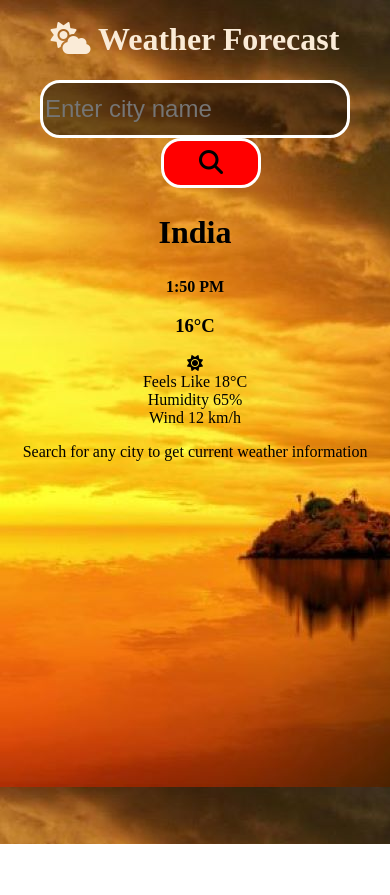
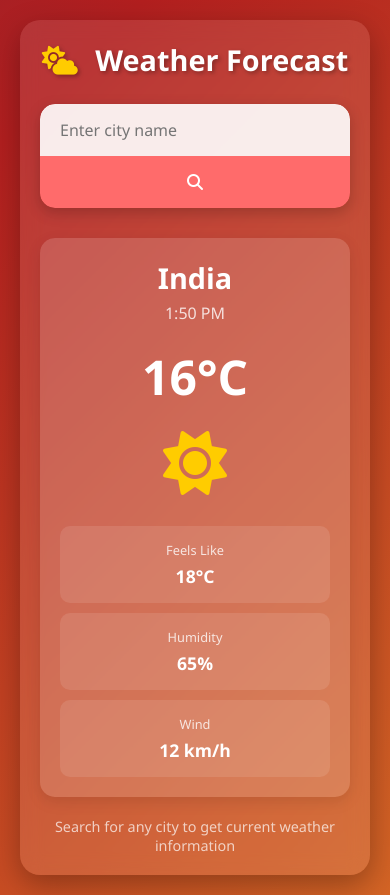
Before and after one commit to shivamchauhan05/temperature-app, a plain HTML site: page index.html in a window 390 px wide. Before the commit the page ends 844 px from the top, so only its background shows below. Drawn offline with Linux system fonts and the light colour scheme.

Commit message:
Revamp styles with new layout and animations
Refactor CSS styles for improved layout and responsiveness.

```diff
--- a/style.css
+++ b/style.css
@@ -1,67 +1,188 @@
-body{
-      text-align: center;
-      background-image:url(pexels-jplenio-2.jpg);
-
-}
-#main{
-      margin-top: 10%;
-      margin-bottom: 5%;
-      margin-left: 30%;
-      margin-right: 30%;
-      border: 2px;
-      border: solid;
-      border-color: beige;
-      padding-top: 5%;
-      padding-bottom: 5%;
-      border-radius: 5%;
+* {
+    margin: 0;
+    padding: 0;
+    box-sizing: border-box;
+    font-family: 'Segoe UI', Tahoma, Geneva, Verdana, sans-serif;
 }
 
-#input-city{
-      height: 50px;
-      width: 300px;
-      text-align: left;
-      border-radius: 20px;
-      border: 2px;
-      border: solid;
-      border-color: white;
-      font-size: x-large;
-      outline: none;
-      background-color: rgba(0, 0, 0, 0.5);
-      color:white;
-
-
-
+body {
+    background: linear-gradient(135deg, #1a2a6c, #b21f1f, #fdbb2d);
+    background-size: 400% 400%;
+    animation: gradient 15s ease infinite;
+    min-height: 100vh;
+    display: flex;
+    justify-content: center;
+    align-items: center;
+    padding: 20px;
+    color: #fff;
 }
 
-#search-btn{
-            height: 50px;
-            width: 100px;
-            border-radius: 20px;
-            color: black;
-            background-color: red;
-            outline: none;
-            margin-left: 2rem;
-            border: 4px;
-            border: solid;
-            border-color: white;
-            font-size: x-large;
+@keyframes gradient {
+    0% { background-position: 0% 50%; }
+    50% { background-position: 100% 50%; }
+    100% { background-position: 0% 50%; }
 }
 
-#city-name{
-      font-size: xx-large;
-      font-weight: 900;
+.container {
+    width: 100%;
+    max-width: 450px;
+    background: rgba(255, 255, 255, 0.1);
+    backdrop-filter: blur(10px);
+    border-radius: 20px;
+    box-shadow: 0 10px 30px rgba(0, 0, 0, 0.3);
+    padding: 30px;
+    text-align: center;
 }
 
-#tim{
-      font-size: x-larger;
-      font-weight: 900;
+h1 {
+    font-size: 2.2rem;
+    margin-bottom: 25px;
+    font-weight: 600;
+    text-shadow: 2px 2px 4px rgba(0, 0, 0, 0.3);
 }
 
-#tem{
-      font-size: x-larger;
-      font-weight: 900;
+h1 i {
+    margin-right: 10px;
+    color: #ffcc00;
 }
 
-h1{
-      color: antiquewhite;
+.search-container {
+    display: flex;
+    margin-bottom: 30px;
+    border-radius: 50px;
+    overflow: hidden;
+    box-shadow: 0 5px 15px rgba(0, 0, 0, 0.2);
 }
+
+#input-city {
+    flex: 1;
+    padding: 15px 20px;
+    border: none;
+    outline: none;
+    font-size: 1rem;
+    background: rgba(255, 255, 255, 0.9);
+}
+
+#search-btn {
+    padding: 15px 25px;
+    border: none;
+    background: #ff6b6b;
+    color: white;
+    cursor: pointer;
+    transition: all 0.3s ease;
+    font-size: 1rem;
+}
+
+#search-btn:hover {
+    background: #ff5252;
+}
+
+.weather-card {
+    background: rgba(255, 255, 255, 0.15);
+    border-radius: 15px;
+    padding: 25px;
+    margin-bottom: 20px;
+    box-shadow: 0 5px 15px rgba(0, 0, 0, 0.1);
+}
+
+.location-info h2 {
+    font-size: 1.8rem;
+    margin-bottom: 5px;
+}
+
+.location-info p {
+    font-size: 1rem;
+    opacity: 0.8;
+}
+
+.temperature {
+    display: flex;
+    justify-content: space-between;
+    align-items: center;
+    margin: 20px 0;
+}
+
+.temperature h3 {
+    font-size: 3.5rem;
+    font-weight: 700;
+}
+
+.weather-icon {
+    font-size: 4rem;
+    color: #ffcc00;
+}
+
+.weather-details {
+    display: grid;
+    grid-template-columns: repeat(3, 1fr);
+    gap: 15px;
+    margin-top: 20px;
+}
+
+.detail {
+    background: rgba(255, 255, 255, 0.1);
+    padding: 15px 10px;
+    border-radius: 10px;
+    display: flex;
+    flex-direction: column;
+}
+
+.detail .label {
+    font-size: 0.8rem;
+    opacity: 0.8;
+    margin-bottom: 5px;
+}
+
+.detail .value {
+    font-size: 1.1rem;
+    font-weight: 600;
+}
+
+.footer {
+    margin-top: 20px;
+    font-size: 0.9rem;
+    opacity: 0.7;
+}
+
+/* Mobile Responsiveness */
+@media (max-width: 480px) {
+    .container {
+        padding: 20px;
+    }
+
+    h1 {
+        font-size: 1.8rem;
+    }
+
+    .search-container {
+        flex-direction: column;
+        border-radius: 15px;
+    }
+
+    #input-city {
+        border-radius: 15px 15px 0 0;
+    }
+
+    #search-btn {
+        border-radius: 0 0 15px 15px;
+    }
+
+    .temperature {
+        flex-direction: column;
+        text-align: center;
+    }
+
+    .temperature h3 {
+        font-size: 3rem;
+        margin-bottom: 10px;
+    }
+
+    .weather-details {
+        grid-template-columns: 1fr;
+        gap: 10px;
+    }
+
+    .weather-card {
+        padding: 20px;
+    }
+}
```
